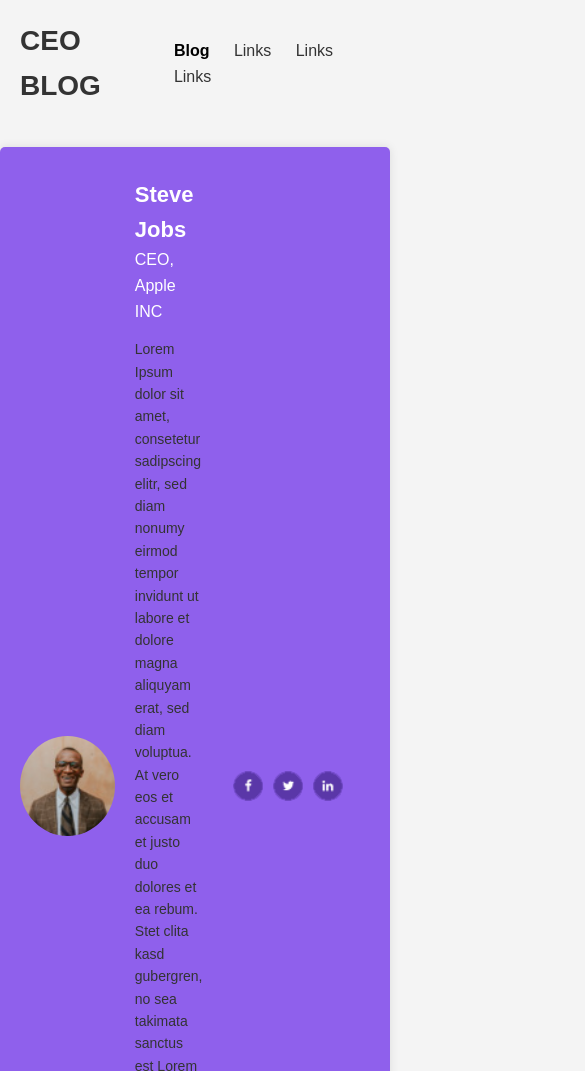
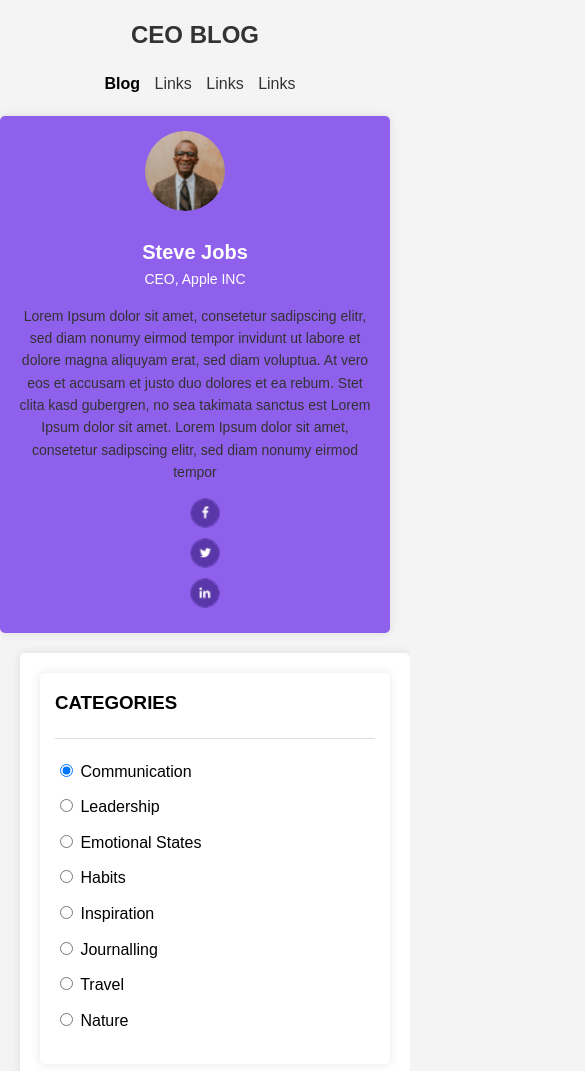
Before and after one commit to kushagra-value/CEO-Blog, a plain HTML site: page index.html in a window 390 px wide. Shown: the top 1071 px of the page, 585 px wide, since content can reach past the window. Drawn offline with Linux system fonts and the light colour scheme.

Commit message:
responsive

```diff
--- a/styles/style.css
+++ b/styles/style.css
@@ -373,3 +373,94 @@ hr {
     border: 0;
     border-top: 1px solid #ddd;
 }
+
+/* Media Queries for Responsiveness */
+
+@media screen and (max-width: 1024px) {
+    .main-container {
+        flex-direction: column;
+    }
+
+    .sidebar {
+        width: 100%;
+        margin: 0 0 20px 0;
+    }
+
+    .articles {
+        width: 100%;
+    }
+
+    .other-articles {
+        grid-template-columns: 1fr;
+    }
+
+    .cont-flex {
+        flex-direction: column;
+        text-align: center;
+    }
+
+    .nav-link a {
+        margin-left: 10px;
+    }
+
+    .socialmedia-links {
+        padding-right: 0;
+        justify-content: center;
+    }
+}
+
+@media screen and (max-width: 768px) {
+    .header-user {
+        flex-direction: column;
+        text-align: center;
+    }
+
+    .image-user {
+        margin-bottom: 15px;
+    }
+
+    .socialmedia-links {
+        flex-direction: column;
+        align-items: center;
+    }
+
+    .socialmedia-links img {
+        margin-left: 0;
+        margin-bottom: 10px;
+    }
+
+    .pages a {
+        padding: 8px 12px;
+    }
+}
+
+@media screen and (max-width: 480px) {
+    header h1 {
+        font-size: 24px;
+    }
+
+    .header-user {
+        padding: 15px;
+    }
+
+    .image-user {
+        width: 80px;
+        height: 80px;
+    }
+
+    .name-user {
+        font-size: 20px;
+    }
+
+    .title-user {
+        font-size: 14px;
+    }
+
+    .comment1 {
+        padding-left: 2rem;
+    }
+
+    .pages a {
+        padding: 6px 10px;
+    }
+}
```
